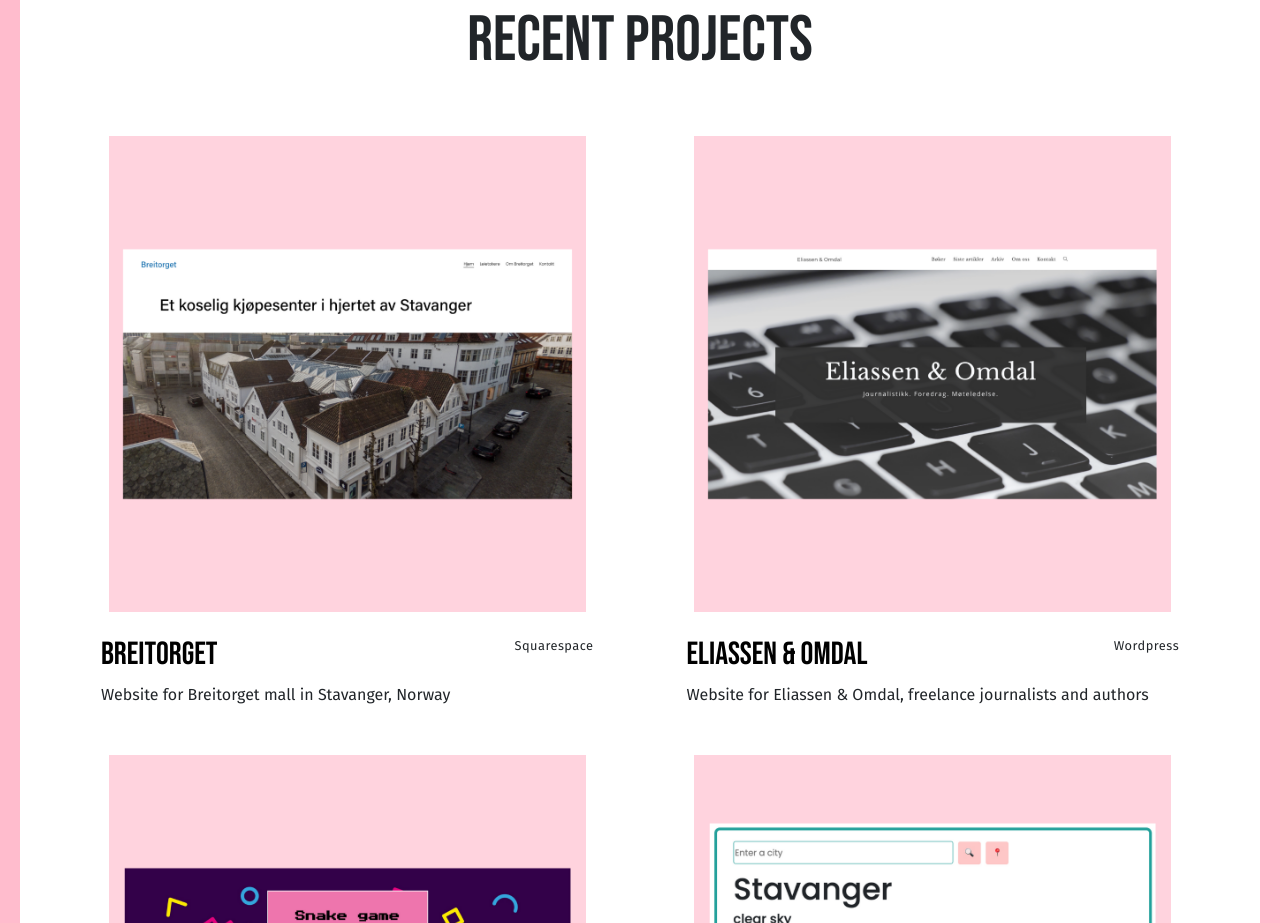
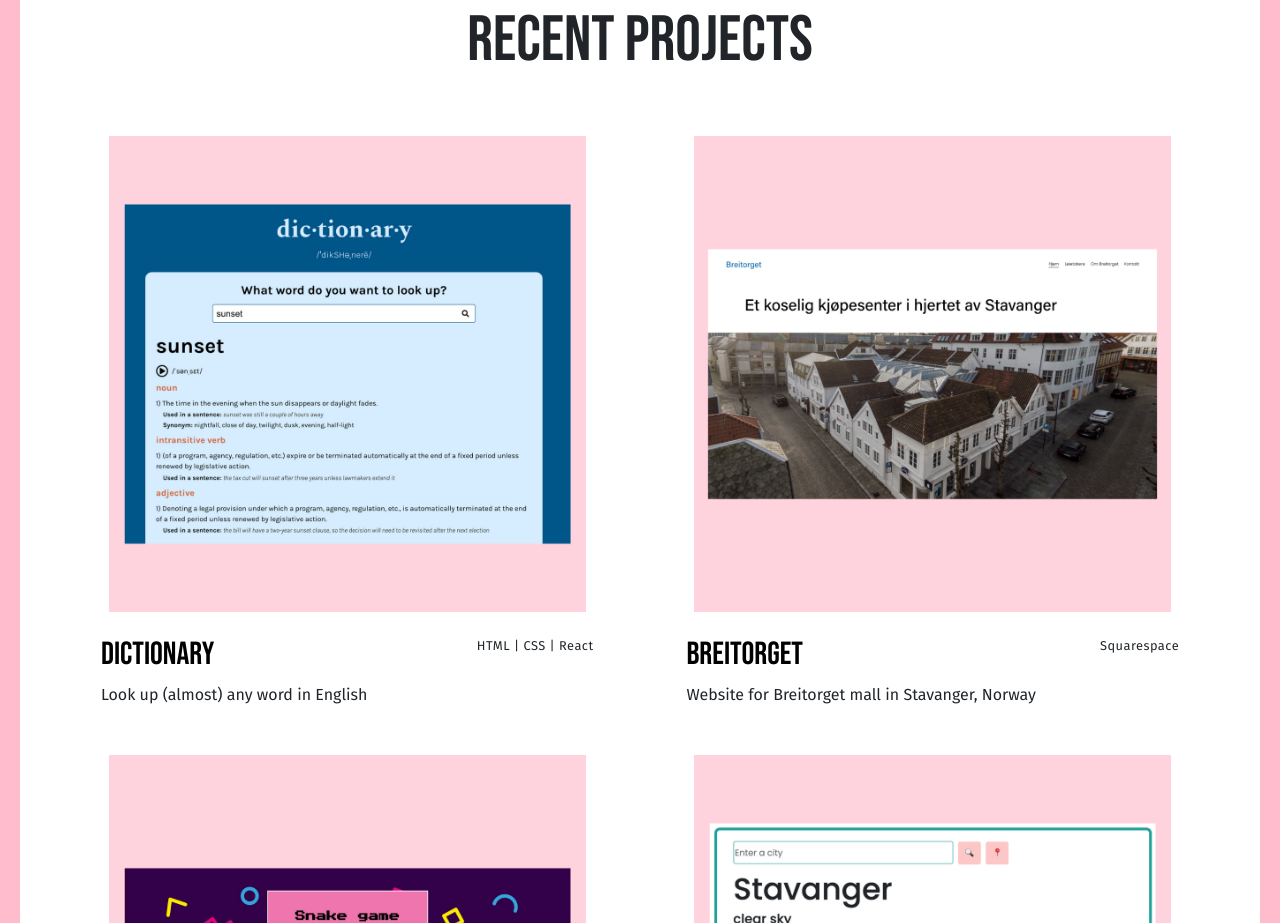
Before and after one commit to kriseliassen/Portfolio, a plain HTML site: page index.html in a window 1280 px wide. Shown: the part 737-1660 px from the top of the page. Drawn offline with nearby package versions, Linux system fonts and the light colour scheme.

Commit message:
Added Dictionary to recent projects

```diff
--- a/index.html
+++ b/index.html
@@ -89,6 +89,18 @@
 				<div class="row d-flex justify-content-evenly mt-5">
 					<div class="col-sm-5 d-flex flex-column project">
 						<img
+							src="images/dict-w-bg.png"
+							alt="Dictionary"
+							class="img-fluid"
+						/>
+						<div class="project-title d-flex justify-content-between">
+							<h4 class="d-inline-block">Dictionary</h4>
+							<p class="d-inline-block project-tools">HTML | CSS | React</p>
+						</div>
+						<p>Look up (almost) any word in English</p>
+					</div>
+					<div class="col-sm-5 d-flex flex-column project">
+						<img
 							src="images/Breitorget-w-bg.png"
 							alt="Breitorget website"
 							class="img-fluid"
@@ -99,7 +111,7 @@
 						</div>
 						<p>Website for Breitorget mall in Stavanger, Norway</p>
 					</div>
-					<div class="col-sm-5 d-flex flex-column project">
+					<!-- <div class="col-sm-5 d-flex flex-column project">
 						<img
 							src="images/Eliassen-w-bg.png"
 							alt="Eliassen and Omdal website"
@@ -112,7 +124,7 @@
 						<p>
 							Website for Eliassen & Omdal, freelance journalists and authors
 						</p>
-					</div>
+					</div> -->
 				</div>
 				<div class="row d-flex justify-content-evenly mt-4">
 					<div class="col-sm-5 d-flex flex-column project">
```
Also changed, not shown: images/dict-w-bg.png (added).
